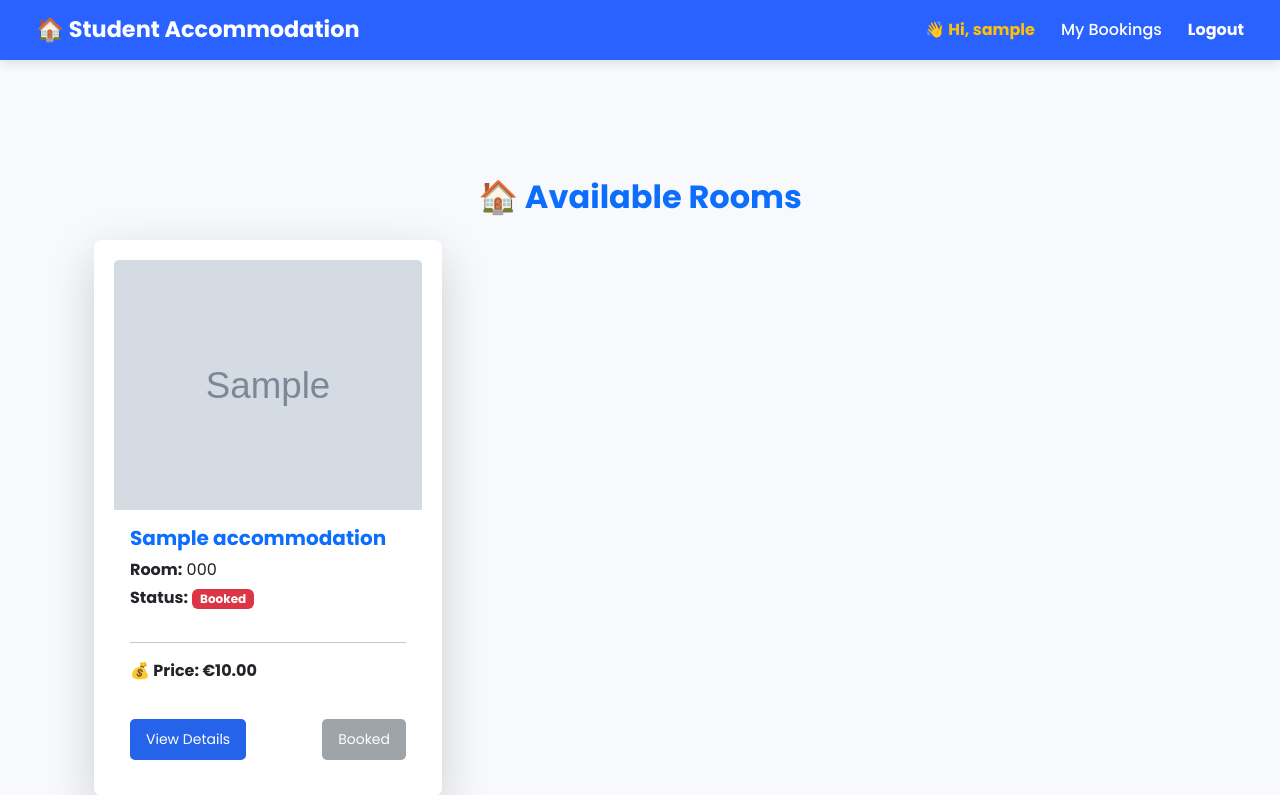
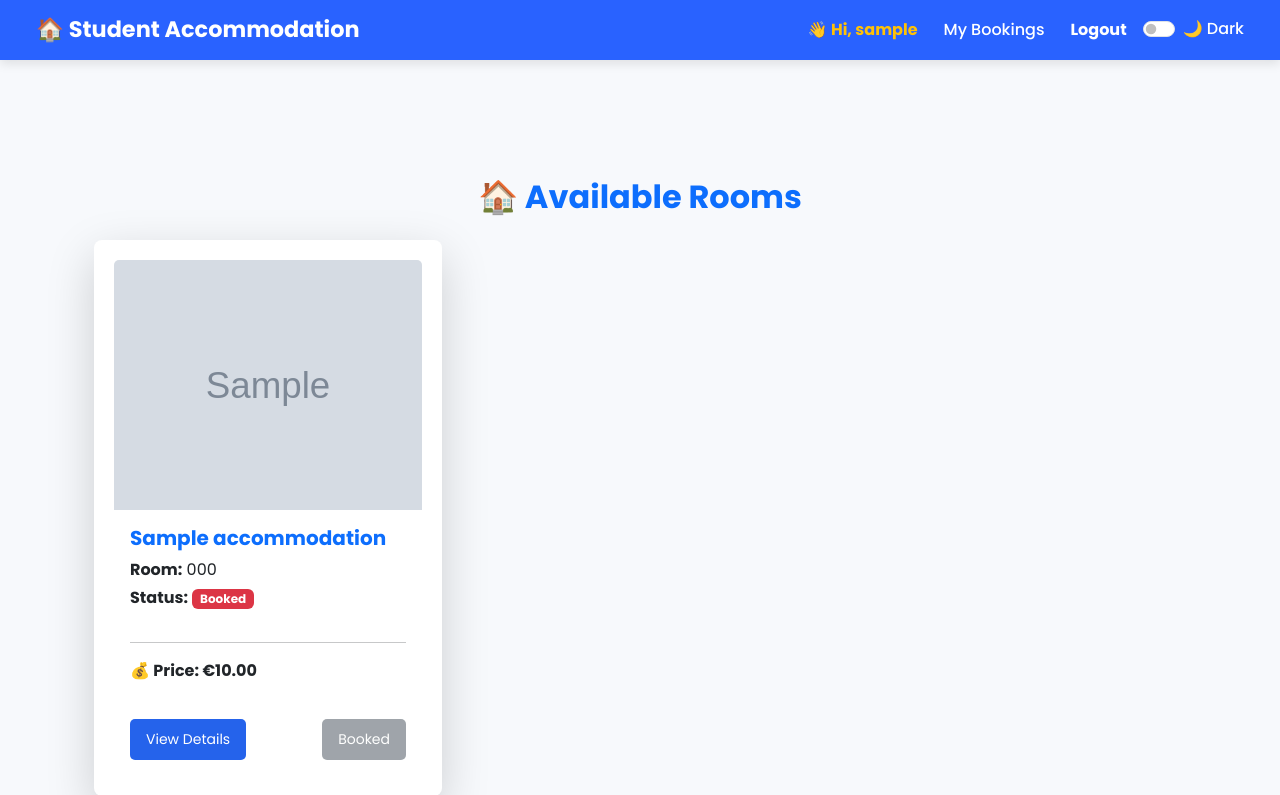
Before and after one commit to harish22222/student_accommodation, a Django app: page /accommodations/ in a window 1280 px wide. Shown: the top 795 px of the page. Run offline with Django 4.2, Linux system fonts and the light colour scheme; a user stored in the database is signed in; tables that the repository leaves empty hold one stand-in row (values such as "Sample post"); grey boxes marked "Sample" are stand-in pictures.

Commit message:
improved UI 11/03/2025

```diff
--- a/accommodation/templates/base.html
+++ b/accommodation/templates/base.html
@@ -8,7 +8,6 @@
   <meta http-equiv="Cache-Control" content="no-cache, no-store, must-revalidate">
   <meta http-equiv="Pragma" content="no-cache">
   <meta http-equiv="Expires" content="0">
-
 
   <meta name="viewport" content="width=device-width, initial-scale=1.0" />
   <title>{% block title %}Student Accommodation{% endblock %}</title>
@@ -33,11 +32,14 @@
       font-family: 'Poppins', sans-serif;
       background-color: #f7f9fc;
       margin: 0;
+      color: #212529;
+      transition: background-color 0.4s, color 0.4s;
     }
 
     .navbar {
       background-color: #2962ff !important;
       box-shadow: 0 4px 10px rgba(0, 0, 0, 0.1);
+      transition: background-color 0.4s;
     }
 
     .navbar-brand {
@@ -68,11 +70,60 @@
       padding: 10px 0;
       margin-top: 50px;
       font-size: 0.9rem;
+      transition: background-color 0.4s;
     }
 
     .username {
       font-weight: 600;
       color: #ffeb3b;
+    }
+
+    /* 🌙 Dark Theme */
+    .dark-theme {
+      background-color: #121212;
+      color: #e0e0e0;
+    }
+
+    .dark-theme .navbar {
+      background-color: #1e1e1e !important;
+    }
+
+    .dark-theme footer {
+      background-color: #1e1e1e;
+      color: #ccc;
+    }
+
+    .dark-theme .card,
+    .dark-theme .container,
+    .dark-theme .form-control {
+      background-color: #1f1f1f !important;
+      color: #e0e0e0 !important;
+      border-color: #333 !important;
+    }
+
+    .dark-theme .nav-link {
+      color: #e0e0e0 !important;
+    }
+
+    .dark-theme .navbar-brand {
+      color: #ffeb3b !important;
+    }
+
+    /* ✅ Fix for low-contrast text in dark mode */
+    .dark-theme .text-muted,
+    .dark-theme .text-secondary,
+    .dark-theme .price-original,
+    .dark-theme .discount-text {
+      color: #9e9e9e !important;  /* Lighter gray for better contrast */
+    }
+
+    .form-check-input {
+      cursor: pointer;
+    }
+
+    .form-check-label {
+      color: #fff;
+      font-weight: 500;
     }
   </style>
 </head>
@@ -106,6 +157,12 @@
             <a href="{% url 'login' %}" class="text-white fw-bold me-3 nav-link">Login</a>
             <a href="{% url 'register' %}" class="text-white fw-bold nav-link">Register</a>
           {% endif %}
+
+          <!-- 🌙 Theme Toggle Switch -->
+          <div class="form-check form-switch ms-3">
+            <input class="form-check-input" type="checkbox" id="themeToggle">
+            <label class="form-check-label" for="themeToggle" id="themeLabel">🌙 Dark</label>
+          </div>
         </div>
       </div>
     </div>
@@ -124,5 +181,31 @@
 
   <!-- ✅ Bootstrap JS -->
   <script src="https://cdn.jsdelivr.net/npm/bootstrap@5.3.3/dist/js/bootstrap.bundle.min.js"></script>
+
+  <!-- 🌙 Dark/Light Theme Toggle Script -->
+  <script>
+    const toggleSwitch = document.getElementById('themeToggle');
+    const themeLabel = document.getElementById('themeLabel');
+
+    // Load saved theme
+    const currentTheme = localStorage.getItem('theme');
+    if (currentTheme === 'dark') {
+      document.body.classList.add('dark-theme');
+      toggleSwitch.checked = true;
+      themeLabel.textContent = '☀️ Light';
+    }
+
+    toggleSwitch.addEventListener('change', function() {
+      if (this.checked) {
+        document.body.classList.add('dark-theme');
+        localStorage.setItem('theme', 'dark');
+        themeLabel.textContent = '☀️ Light';
+      } else {
+        document.body.classList.remove('dark-theme');
+        localStorage.setItem('theme', 'light');
+        themeLabel.textContent = '🌙 Dark';
+      }
+    });
+  </script>
 </body>
 </html>
--- a/accommodation/urls.py
+++ b/accommodation/urls.py
@@ -18,4 +18,7 @@ urlpatterns = [
 
     # 👤 Register page (kept here for now)
     path('register/', views.register, name='register'),
+
+    path('<int:pk>/upload-image/', views.upload_accommodation_image, name='upload_image'),
+
 ]
--- a/accommodation/views.py
+++ b/accommodation/views.py
@@ -6,11 +6,13 @@ from django.utils import timezone
 from django.contrib.auth.decorators import login_required
 from django.contrib import messages
 from django.http import JsonResponse
-from django.contrib.auth.forms import UserCreationForm
+from django.contrib.auth.models import User
+from django.contrib.auth import authenticate, login
 from decimal import Decimal
 from .models import Accommodation, Booking, Student, Room
 from .sqs_utils import send_booking_message
-import smtplib
+from .sns_utils import send_sns_notification
+from .forms import AccommodationImageForm
 from email.mime.text import MIMEText
 from email.mime.multipart import MIMEMultipart
 import requests
@@ -30,7 +32,7 @@ def check_room_api(request):
         return JsonResponse({"error": "Failed to connect"}, status=500)
 
 
-# 🏘️ Room list view (requires login)
+# 🏘️ Room list view
 @cache_control(no_cache=True, must_revalidate=True, no_store=True)
 @never_cache
 @login_required(login_url='login')
@@ -96,7 +98,7 @@ def accommodation_detail(request, pk):
     })
 
 
-# ✅ Instant Booking View
+# ✅ Booking View → Confirmation Page Flow
 @cache_control(no_cache=True, must_revalidate=True, no_store=True)
 @never_cache
 @login_required(login_url='login')
@@ -110,6 +112,7 @@ def book_room(request, pk):
 
     student, _ = Student.objects.get_or_create(user=request.user)
 
+    # ✅ Create booking entry
     booking = Booking.objects.create(
         student=student,
         room=available_room,
@@ -118,6 +121,7 @@ def book_room(request, pk):
         final_price=accommodation.get_final_price(),
     )
 
+    # Update room status
     available_room.status = "Booked"
     available_room.save()
 
@@ -128,57 +132,113 @@ def book_room(request, pk):
     except Exception as e:
         print("❌ SQS send failed:", e)
 
-    # ✅ Send email confirmation
-    sender_email = "kharish820414@gmail.com"
-    receiver_email = request.user.email
-    password = "krpyvsrdkkodwpju"
+    # ✅ Send SNS Notification (Admin)
+    try:
+        subject = "New Room Booking Notification"
+        message = f"""
+        New booking by {request.user.username} ({request.user.email})
+        Accommodation: {accommodation.title}
+        Room: {available_room.room_number}
+        Final Price: €{booking.final_price:.2f}
+        """
+        send_sns_notification(subject, message)
+        print("✅ SNS notification sent to admin successfully!")
+    except Exception as e:
+        print("❌ SNS Notification Failed:", e)
 
-    subject = "🎉 Booking Confirmation"
-    body = f"""
-    <html>
-      <body style="font-family: 'Poppins', Arial, sans-serif; background-color: #f4f6f8; padding: 40px;">
-        <div style="max-width:600px; margin:auto; background:white; border-radius:12px; box-shadow:0 4px 12px rgba(0,0,0,0.1); overflow:hidden;">
-          <div style="background-color:#198754; color:white; text-align:center; padding:20px;">
-            <h2 style="margin:0;">Booking Confirmed!</h2>
-          </div>
-          <div style="padding:25px 30px;">
-            <p style="font-size:16px;">Hi <strong>{request.user.username}</strong>,</p>
-            <p style="font-size:16px;">
-              Your booking for <strong style="color:#0d6efd;">{accommodation.title}</strong> is confirmed.
-            </p>
-            <hr style="margin:20px 0; border:none; border-top:1px solid #ddd;">
-            <p style="font-size:15px;"><strong>Room:</strong> {available_room.room_number}</p>
-            <p style="font-size:15px;"><strong>Original Price:</strong> €{booking.original_price:.2f}</p>
-            <p style="font-size:15px;"><strong>Discount Applied:</strong> €{booking.discount_applied:.2f}</p>
-            <p style="font-size:15px;"><strong>Final Price:</strong> €{booking.final_price:.2f}</p>
-            <hr style="margin:20px 0; border:none; border-top:1px solid #ddd;">
-            <p style="text-align:center; font-size:14px; color:#666;">
-              Thank you for booking with <strong>Student Accommodation</strong>!<br>
-              We look forward to welcoming you.
-            </p>
-          </div>
-        </div>
-      </body>
-    </html>
-    """
+    # ✅ Send booking confirmation email to user
+    try:
+        sender_email = "kharish820414@gmail.com"
+        receiver_email = request.user.email
+        password = "krpyvsrdkkodwpju"
 
-    message = MIMEMultipart()
-    message["From"] = sender_email
-    message["To"] = receiver_email
-    message["Subject"] = subject
-    message.attach(MIMEText(body, "html"))
+        subject = "🎉 Booking Confirmed - Student Accommodation"
+        body = f"""
+        <html>
+          <body style="font-family: 'Poppins', Arial, sans-serif; background-color: #f4f6f8; padding: 40px; margin: 0;">
+            <div style="max-width:600px; margin:auto; background:white; border-radius:12px;
+                        box-shadow:0 4px 15px rgba(0,0,0,0.1); overflow:hidden;">
 
-    try:
+              <!-- Header -->
+              <div style="background-color:#198754; color:white; text-align:center; padding:20px 0;">
+                <h2 style="margin:0; font-size:24px;">Booking Confirmed!</h2>
+              </div>
+
+              <!-- Body -->
+              <div style="padding:30px;">
+                <p style="font-size:16px; color:#333;">Hi <strong style="color:#0056b3;">{request.user.email}</strong>,</p>
+
+                <p style="font-size:15px; color:#333; line-height:1.6;">
+                  Your booking for <strong style="color:#0056b3;">{accommodation.title}</strong> has been successfully confirmed! 🎉
+                </p>
+
+                <hr style="border:none; border-top:1px solid #ddd; margin:20px 0;">
+
+                <!-- Booking Details -->
+                <table style="width:100%; font-size:15px; color:#333;">
+                  <tr>
+                    <td style="padding:8px 0;"><strong>🏠 Room:</strong></td>
+                    <td style="padding:8px 0;">{available_room.room_number}</td>
+                  </tr>
+                  <tr>
+                    <td style="padding:8px 0;"><strong>💰 Original Price:</strong></td>
+                    <td style="padding:8px 0;">€{booking.original_price:.2f}</td>
+                  </tr>
+                  <tr>
+                    <td style="padding:8px 0;"><strong>🎁 Discount Applied:</strong></td>
+                    <td style="padding:8px 0;">€{booking.discount_applied:.2f}</td>
+                  </tr>
+                  <tr>
+                    <td style="padding:8px 0;"><strong>✅ Final Price:</strong></td>
+                    <td style="padding:8px 0; color:#198754; font-weight:600;">€{booking.final_price:.2f}</td>
+                  </tr>
+                </table>
+
+                <div style="margin-top:25px; background:#e8f5e9; border-left:5px solid #198754; padding:15px 20px; border-radius:8px;">
+                  <p style="margin:0; color:#155724; font-size:15px;">
+                    💳 Please pay the total amount <strong>on arrival</strong> during check-in.
+                  </p>
+                </div>
+
+                <p style="margin-top:25px; color:#555; font-size:14px;">
+                  For any queries, please contact our team at <a href="mailto:studentaccommodation@nci.ie" style="color:#0056b3;">studentaccommodation@nci.ie</a>.
+                </p>
+
+                <hr style="border:none; border-top:1px solid #ddd; margin:25px 0;">
+
+                <!-- Footer -->
+                <p style="text-align:center; color:#888; font-size:13px;">
+                  Thank you for choosing <strong>Student Accommodation</strong>!<br>
+                  We look forward to welcoming you soon. 🌟
+                </p>
+              </div>
+            </div>
+          </body>
+        </html>
+        """
+
+        message = MIMEMultipart()
+        message["From"] = sender_email
+        message["To"] = receiver_email
+        message["Subject"] = subject
+        message.attach(MIMEText(body, "html"))
+
+        import smtplib
         with smtplib.SMTP("smtp.gmail.com", 587) as server:
             server.starttls()
             server.login(sender_email, password)
             server.sendmail(sender_email, receiver_email, message.as_string())
-        print("✅ Booking email sent successfully!")
+        print("✅ Styled booking confirmation email sent successfully!")
+
     except Exception as e:
         print("❌ Email send failed:", e)
 
-    messages.success(request, f"🎉 Room {available_room.room_number} booked successfully!")
-    return redirect("accommodation:my_bookings")
+    # ✅ Show confirmation page
+    return render(request, "accommodation/booking_confirmation.html", {
+        "booking": booking,
+        "accommodation": accommodation,
+        "room": available_room,
+    })
 
 
 # 📘 My Bookings View
@@ -201,15 +261,51 @@ def my_bookings(request):
     return render(request, "accommodation/my_bookings.html", {"bookings": bookings})
 
 
-# 👤 Register View (public)
+# 👤 Register View (email-based)
 @never_cache
 def register(request):
     if request.method == 'POST':
-        form = UserCreationForm(request.POST)
+        email = request.POST.get('email')
+        password1 = request.POST.get('password1')
+        password2 = request.POST.get('password2')
+
+        if not email or not password1 or not password2:
+            messages.error(request, "⚠️ All fields are required.")
+            return redirect('accommodation:register')
+
+        if password1 != password2:
+            messages.error(request, "❌ Passwords do not match.")
+            return redirect('accommodation:register')
+
+        if User.objects.filter(username=email).exists():
+            messages.error(request, "⚠️ Email already registered. Please log in.")
+            return redirect('login')
+
+        user = User.objects.create_user(username=email, email=email, password=password1)
+        user.save()
+        messages.success(request, "🎉 Account created successfully! You can now log in.")
+        return redirect('login')
+
+    return render(request, 'registration/register.html')
+
+
+# 🖼️ Upload Accommodation Image (S3 integrated)
+@login_required(login_url='login')
+def upload_accommodation_image(request, pk):
+    accommodation = get_object_or_404(Accommodation, pk=pk)
+
+    if request.method == 'POST':
+        form = AccommodationImageForm(request.POST, request.FILES, instance=accommodation)
         if form.is_valid():
             form.save()
-            messages.success(request, "🎉 Account created successfully! You can now log in.")
-            return redirect('login')
+            messages.success(request, "✅ Accommodation image updated successfully!")
+            return redirect('accommodation:accommodation_detail', pk=pk)
+        else:
+            messages.error(request, "❌ Failed to upload image. Please try again.")
     else:
-        form = UserCreationForm()
-    return render(request, 'registration/register.html', {'form': form})
+        form = AccommodationImageForm(instance=accommodation)
+
+    return render(request, 'accommodation/upload_accommodation_image.html', {
+        'form': form,
+        'accommodation': accommodation
+    })
```
Also changed, not shown: accommodation/forms.py (+7 -0 lines), accommodation/sns_utils.py (+7 -5 lines), accommodation/templates/accommodation/accommodation_detail.html (+8 -1 lines), accommodation/templates/accommodation/booking_confirmation.html (added, +28 -0 lines), accommodation/templates/registration/register.html (+3 -45 lines), accommodation/upload_accommodation_image.html (added, +24 -0 lines), studentacc/settings.py (+4 -6 lines).
